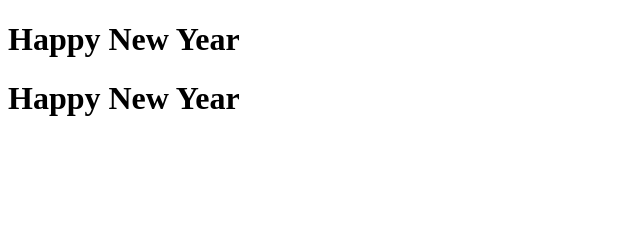
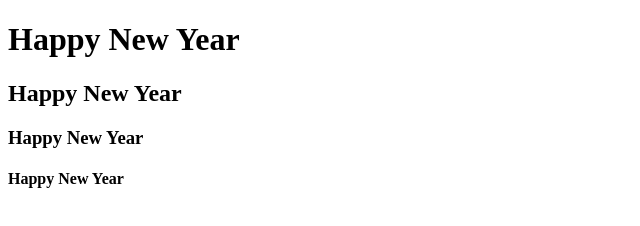
Before and after one commit to olesiaolesia/Tutorial, a plain HTML site: page index.html in a window 1280 px wide. Shown: the whole page, without its empty margins (0-640 px from the left). Drawn offline with Linux system fonts and the light colour scheme.

Commit message:
plus h2/h3/h4

```diff
--- a/index.html
+++ b/index.html
@@ -8,6 +8,8 @@
 </head>
 <body>
     <h1>Happy New Year</h1>
-    <h1>Happy New Year</h1>
+    <h2>Happy New Year</h2>
+    <h3>Happy New Year</h3>
+    <h4>Happy New Year</h4>
 </body>
 </html>
```
